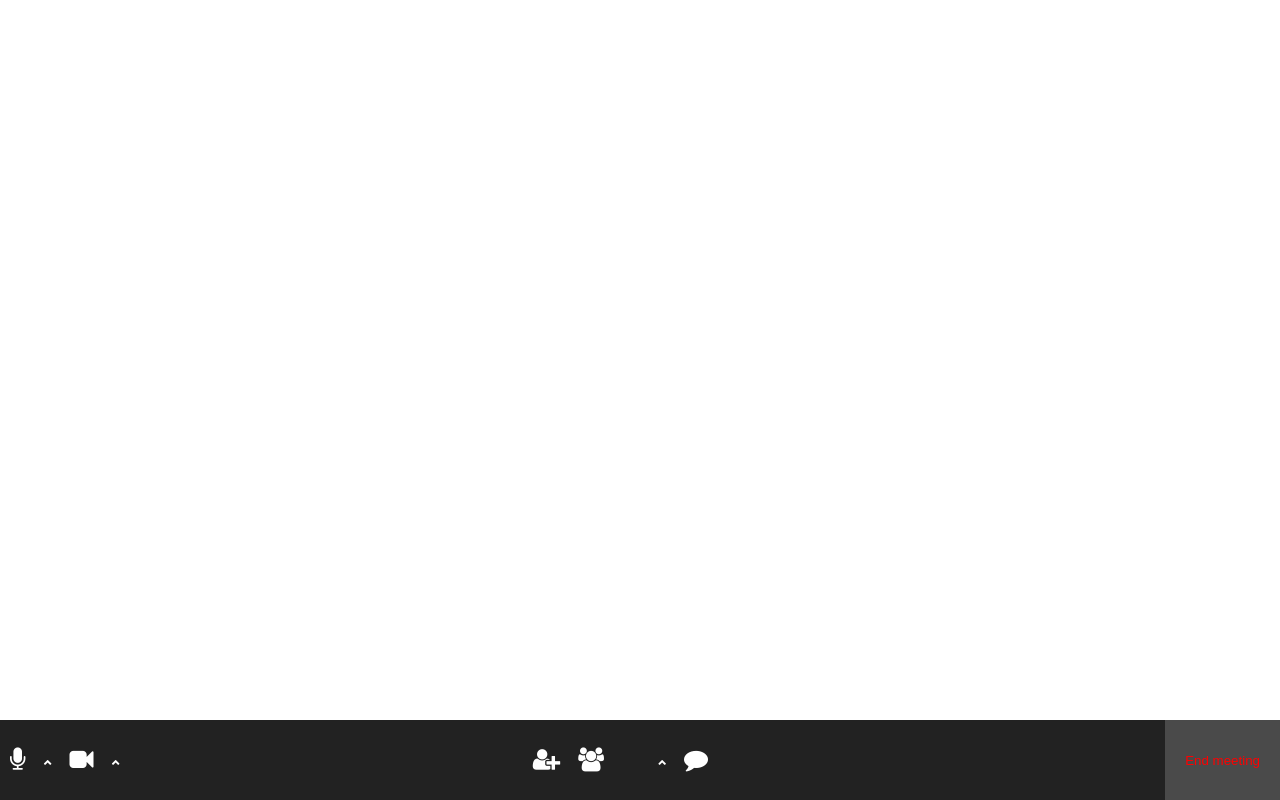
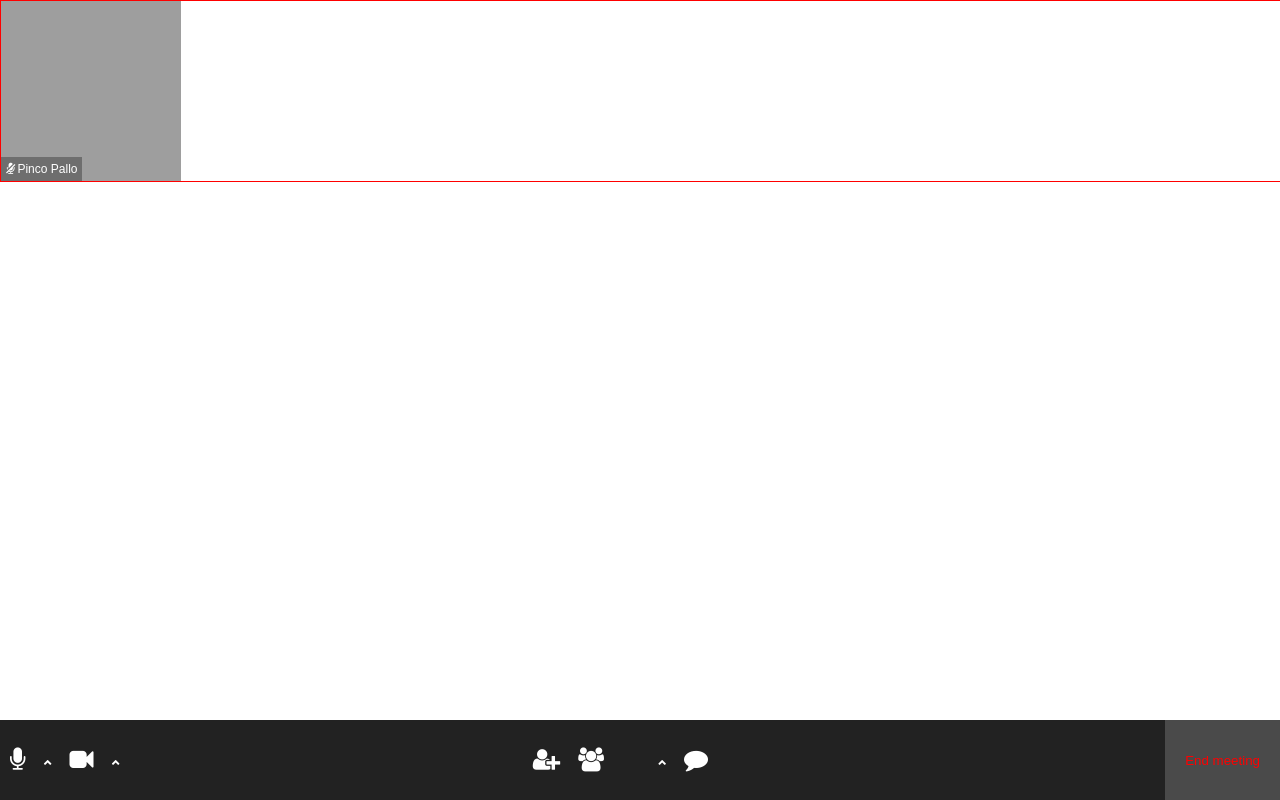
Before and after one commit to AndreaLivornese/html-css-zoom, a plain HTML site: page index.html in a window 1280 px wide. Drawn offline with Linux system fonts and the light colour scheme; grey boxes are pictures that could not be loaded; some icons are missing.

Commit message:
creazione e stilizzazione di una finestra

```diff
--- a/css/style.css
+++ b/css/style.css
@@ -7,6 +7,8 @@
 
 body{
     font-family: sans-serif;
+
+
 }
 
 .row{
@@ -14,9 +16,52 @@ body{
     justify-content: space-between;
     align-items: center;
 }
+
+
+.container{
+    border: 1px solid red;
+    /* test */
+    width: 1300px;
+    margin-left: auto;
+    margin-right: auto;
+}
+
 /* reset */
 
+/* pannel */
 
+.container.row{
+    flex-wrap: wrap;
+    gap:16px 6px;
+}
+
+.window{
+    position: relative;
+    width: calc(100% / 7 - 6px / 7 * 6);
+}
+
+.img-windown > img{
+    display: block;
+    width: 100%;
+}
+
+.window .status{
+    position:absolute;
+    bottom:0;
+    left: 0;
+
+    padding:5px;
+
+    background-color: rgba(0, 0, 0, .3);
+    color:white;
+    font-size: 12px;
+}
+
+.status.row{
+    gap:2px;
+}
+
+/* fine pannel */
 
 
 
@@ -33,7 +78,7 @@ body{
     position: fixed;
     bottom: 0;
 
-    width: 100%;
+    width: 100vw;
     height: 80px;
     z-index: 3;
 
--- a/index.html
+++ b/index.html
@@ -14,6 +14,22 @@
 
     <!-- pannel -->
     <div class="pannel">
+
+        <div class="container row">
+
+            <div class="window">
+                <div class="img-windown">
+                    <div class="status row">
+                        <div class="mute mic"><i class="fa fa-microphone-slash"></i></div>
+                        <div class="user">Pinco Pallo</div>
+                    </div>
+
+                    <img src="https://picsum.photos/300" alt="sfondo della finestra">
+
+                </div>
+            </div>
+
+        </div>
 
     </div>
     <!-- fine pannel -->
```
